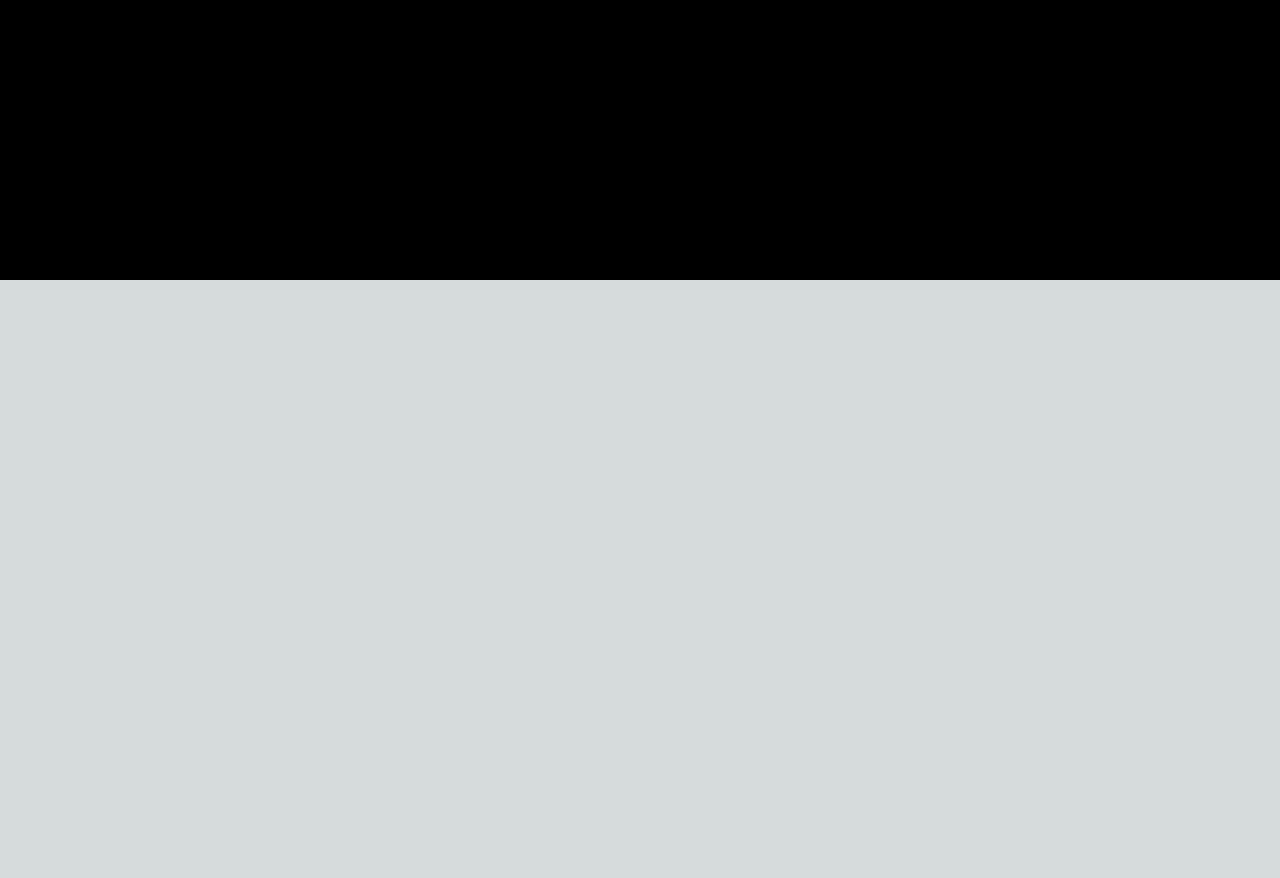
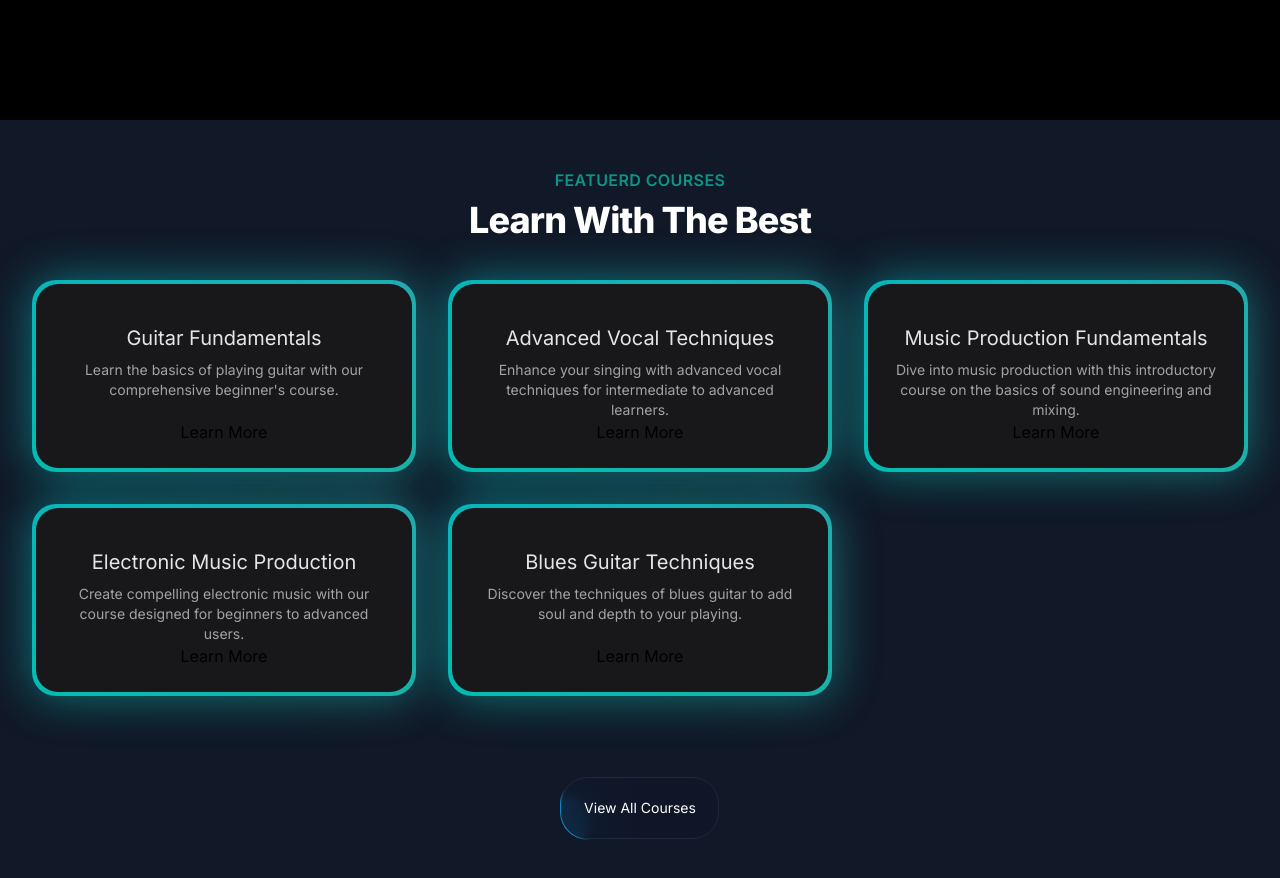
Before and after one commit to soham408/NextJS, a Next.js app: page / in a window 1280 px wide. Shown: the part 520-1398 px from the top of the page. Before the commit the page ends 800 px from the top, so only its background shows below. Built offline with nearby package versions, Linux system fonts and the light colour scheme.

Commit message:
featured Card section

```diff
--- a/src/app/page.tsx
+++ b/src/app/page.tsx
@@ -1,11 +1,13 @@
 import { main } from "framer-motion/client";
 import Image from "next/image";
 import HeroSection from "@/components/ui/HeroSection";
+import FeaturedCourses from "@/components/FeaturedCourses";
 
 export default function Home() {
   return (
     <main className="min-h-screen bg-black/[096] antialisaed bg-grid-white/[0.02]">
     <HeroSection />
+    <FeaturedCourses />
     </main>
   );
 }
--- /dev/null
+++ b/src/components/FeaturedCourses.tsx
@@ -0,0 +1,59 @@
+'use client'
+
+import courseData from "../data/photo_courses.json"
+import Link from "next/link"
+import { Button } from "./ui/moving-border"
+import { BackgroundGradient } from "./ui/background-gradient"
+
+interface Course{
+    id: number,
+    title: string,
+    slug: string,
+    description: string,
+    price: number,
+    instructor: string,
+    isFeatured: boolean,
+}
+
+
+function FeaturedCourses() {
+    const featuredCourses = courseData.courses.filter((course:Course) => course.isFeatured)
+
+  return (
+    <div className="py-12 bg-gray-900">
+        <div>
+            <div className="text-center">
+                <h2 className="text-base text-teal-600 font-semibold tracking-wide uppercase">FEATUERD COURSES</h2>
+                <p className="mt-2 text-3xl leading-8 font-extrabold tracking-tight text-white sm:text-4xl">Learn With The Best</p>
+            </div>
+        </div>
+        <div className="mt-10 mx-8">
+            <div className="grid grid-cols-1 sm:grid-cols-2 lg:grid-cols-3 gap-8 justify-center">
+                {featuredCourses.map((course:Course)=> (
+                    <div key={course.id} className="flex justify-center">
+                       <BackgroundGradient
+                        className="flex flex-col rounded-[22px] bg-white dark:bg-zinc-900 overflow-hidden h-full max-w-sm">
+                            <div className="p-4 sm:p-6 flex flex-col items-center text-center flex-grow">
+                                <p className="text-lg sm:text-xl text-black mt-4 mb-2 dark:text-neutral-200">{course.title}</p>
+                                <p className="text-sm text-neutral-600 dark:text-neutral-400 flex-grow">{course.description}</p>
+                                <Link href={`/courses/${course.slug}`}>
+                                Learn More
+                                </Link>
+                            </div>
+                        </BackgroundGradient>
+                    </div>
+                ))}
+            </div>
+        </div>
+        <div className="mt-20 text-center">
+        <Button>
+         <Link href={"/courses"}>
+            View All Courses
+            </Link>
+        </Button>
+        </div>
+    </div>
+  )
+}
+
+export default FeaturedCourses
--- /dev/null
+++ b/src/components/ui/background-gradient.tsx
@@ -0,0 +1,72 @@
+import { cn } from "@/utils/cn";
+import React from "react";
+import { motion } from "framer-motion";
+
+export const BackgroundGradient = ({
+  children,
+  className,
+  containerClassName,
+  animate = true,
+}: {
+  children?: React.ReactNode;
+  className?: string;
+  containerClassName?: string;
+  animate?: boolean;
+}) => {
+  const variants = {
+    initial: {
+      backgroundPosition: "0 50%",
+    },
+    animate: {
+      backgroundPosition: ["0, 50%", "100% 50%", "0 50%"],
+    },
+  };
+  return (
+    <div className={cn("relative p-[4px] group", containerClassName)}>
+      <motion.div
+        variants={animate ? variants : undefined}
+        initial={animate ? "initial" : undefined}
+        animate={animate ? "animate" : undefined}
+        transition={
+          animate
+            ? {
+                duration: 5,
+                repeat: Infinity,
+                repeatType: "reverse",
+              }
+            : undefined
+        }
+        style={{
+          backgroundSize: animate ? "400% 400%" : undefined,
+        }}
+        className={cn(
+          "absolute inset-0 rounded-3xl z-[1] opacity-60 group-hover:opacity-100 blur-xl  transition duration-500 will-change-transform",
+          " bg-[radial-gradient(circle_farthest-side_at_0_100%,#00ccb1,transparent),radial-gradient(circle_farthest-side_at_100%_0,#7b61ff,transparent),radial-gradient(circle_farthest-side_at_100%_100%,#ffc414,transparent),radial-gradient(circle_farthest-side_at_0_0,#1ca0fb,#141316)]"
+        )}
+      />
+      <motion.div
+        variants={animate ? variants : undefined}
+        initial={animate ? "initial" : undefined}
+        animate={animate ? "animate" : undefined}
+        transition={
+          animate
+            ? {
+                duration: 5,
+                repeat: Infinity,
+                repeatType: "reverse",
+              }
+            : undefined
+        }
+        style={{
+          backgroundSize: animate ? "400% 400%" : undefined,
+        }}
+        className={cn(
+          "absolute inset-0 rounded-3xl z-[1] will-change-transform",
+          "bg-[radial-gradient(circle_farthest-side_at_0_100%,#00ccb1,transparent),radial-gradient(circle_farthest-side_at_100%_0,#7b61ff,transparent),radial-gradient(circle_farthest-side_at_100%_100%,#ffc414,transparent),radial-gradient(circle_farthest-side_at_0_0,#1ca0fb,#141316)]"
+        )}
+      />
+
+      <div className={cn("relative z-10", className)}>{children}</div>
+    </div>
+  );
+};
--- a/src/data/photo_courses.json
+++ b/src/data/photo_courses.json
@@ -1,56 +1,104 @@
 {
-
     "courses": [
       {
         "id": 1,
-            "title": "Photography Fundamentals",
-            "slug": "photography fundamentals",
-            "description": "Learn the besics of photography with our comprehensive beginner's course.",
-            "price": "99.99",
-            "instructor": "Jebesh Rejo",
-            "isFeatured": "true",
-            "image": "/"
+        "title": "Guitar Fundamentals",
+        "slug": "guitar-fundamentals",
+        "description": "Learn the basics of playing guitar with our comprehensive beginner's course.",
+        "price": 99.99,
+        "instructor": "John Doe",
+        "isFeatured": true,
+        "image": "/courses/guitar.jpg"
       },
       {
         "id": 2,
-            "title": "Photography Fundamentals",
-            "slug": "photography fundamentals",
-            "description": "Learn the besics of photography with our comprehensive beginner's course.",
-            "price": "99.99",
-            "instructor": "Jebesh Rejo",
-            "isFeatured": "true",
-            "image": "/"
+        "title": "Piano for Beginners",
+        "slug": "piano-for-beginners",
+        "description": "Start your musical journey with foundational piano skills taught by expert instructors.",
+        "price": 109.99,
+        "instructor": "Jane Smith",
+        "isFeatured": false,
+        "image": "/courses/piano.jpg"
       },
       {
         "id": 3,
-            "title": "Photography Fundamentals",
-            "slug": "photography fundamentals",
-            "description": "Learn the besics of photography with our comprehensive beginner's course.",
-            "price": "99.99",
-            "instructor": "Jebesh Rejo",
-            "isFeatured": "true",
-            "image": "/"
+        "title": "Advanced Vocal Techniques",
+        "slug": "advanced-vocal-techniques",
+        "description": "Enhance your singing with advanced vocal techniques for intermediate to advanced learners.",
+        "price": 119.99,
+        "instructor": "Emily Johnson",
+        "isFeatured": true,
+        "image": "/courses/vocalist.jpg"
       },
       {
         "id": 4,
-            "title": "Photography Fundamentals",
-            "slug": "photography fundamentals",
-            "description": "Learn the besics of photography with our comprehensive beginner's course.",
-            "price": "99.99",
-            "instructor": "Jebesh Rejo",
-            "isFeatured": "true",
-            "image": "/"
+        "title": "Drumming Mastery",
+        "slug": "drumming-mastery",
+        "description": "Master the drums with our comprehensive course covering all skill levels.",
+        "price": 129.99,
+        "instructor": "Mike Brown",
+        "isFeatured": false,
+        "image": "/courses/drumming.jpg"
       },
       {
         "id": 5,
-            "title": "Photography Fundamentals",
-            "slug": "photography fundamentals",
-            "description": "Learn the besics of photography with our comprehensive beginner's course.",
-            "price": "99.99",
-            "instructor": "Jebesh Rejo",
-            "isFeatured": "true",
-            "image": "/"
+        "title": "Jazz Improvisation",
+        "slug": "jazz-improvisation",
+        "description": "Learn the art of jazz improvisation with this course designed for all levels.",
+        "price": 139.99,
+        "instructor": "Chris Davis",
+        "isFeatured": false,
+        "image": "/courses/jazz.jpg"
+      },
+      {
+        "id": 6,
+        "title": "Music Production Fundamentals",
+        "slug": "music-production-fundamentals",
+        "description": "Dive into music production with this introductory course on the basics of sound engineering and mixing.",
+        "price": 149.99,
+        "instructor": "Alex Wilson",
+        "isFeatured": true,
+        "image": "/courses/music-prod.jpg"
+      },
+      {
+        "id": 7,
+        "title": "Songwriting Essentials",
+        "slug": "songwriting-essentials",
+        "description": "Learn the essentials of songwriting to express your musical creativity.",
+        "price": 159.99,
+        "instructor": "Samantha Miller",
+        "isFeatured": false,
+        "image": "/courses/song-writing.jpg"
+      },
+      {
+        "id": 8,
+        "title": "Electronic Music Production",
+        "slug": "electronic-music-production",
+        "description": "Create compelling electronic music with our course designed for beginners to advanced users.",
+        "price": 169.99,
+        "instructor": "Luke Harris",
+        "isFeatured": true,
+        "image": "/courses/music-prod.jpg"
+      },
+      {
+        "id": 9,
+        "title": "Classical Music History",
+        "slug": "classical-music-history",
+        "description": "Explore the rich history of classical music from its origins to the present day.",
+        "price": 179.99,
+        "instructor": "Grace Lee",
+        "isFeatured": false,
+        "image": "/courses/classical-music.jpg"
+      },
+      {
+        "id": 10,
+        "title": "Blues Guitar Techniques",
+        "slug": "blues-guitar-techniques",
+        "description": "Discover the techniques of blues guitar to add soul and depth to your playing.",
+        "price": 189.99,
+        "instructor": "Ethan Moore",
+        "isFeatured": true,
+        "image": "/courses/blues.jpg"
       }
-
     ]
   }
```
Lines whose indentation alone changed are shown as unchanged.
